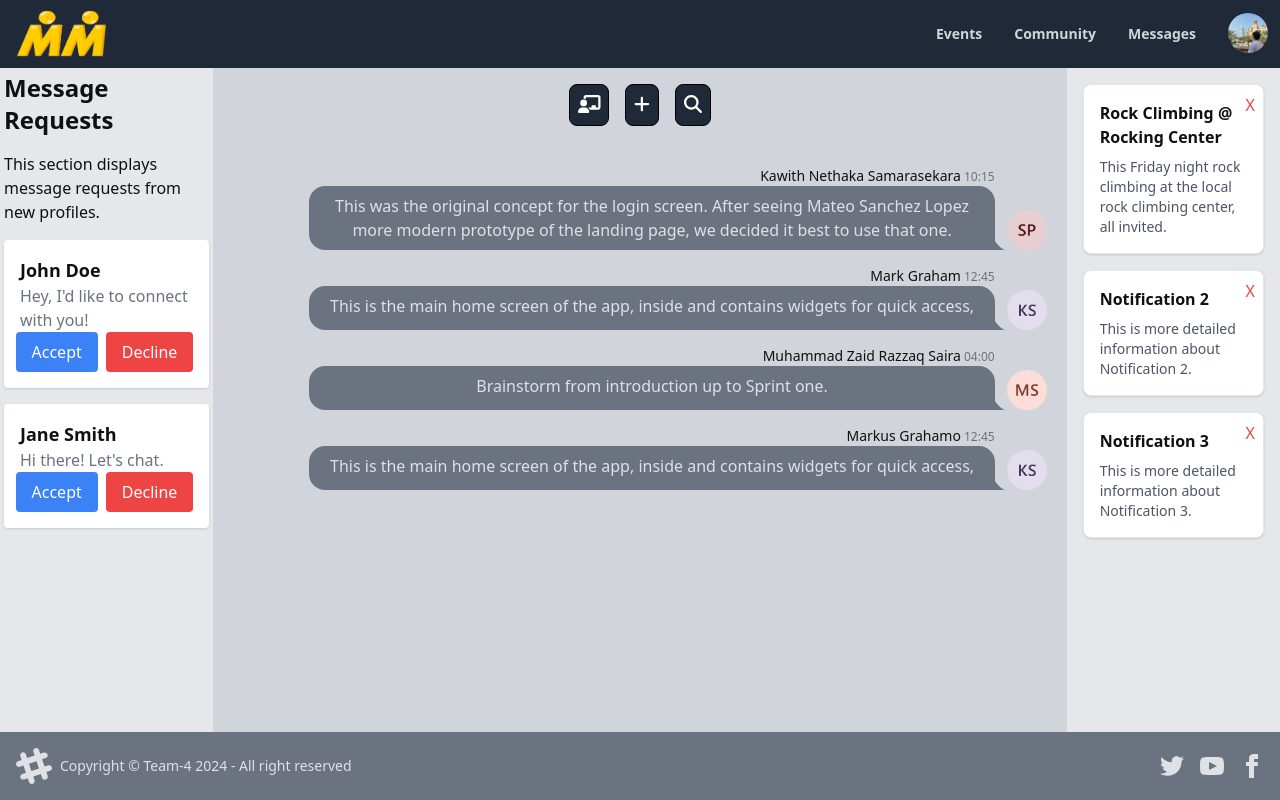
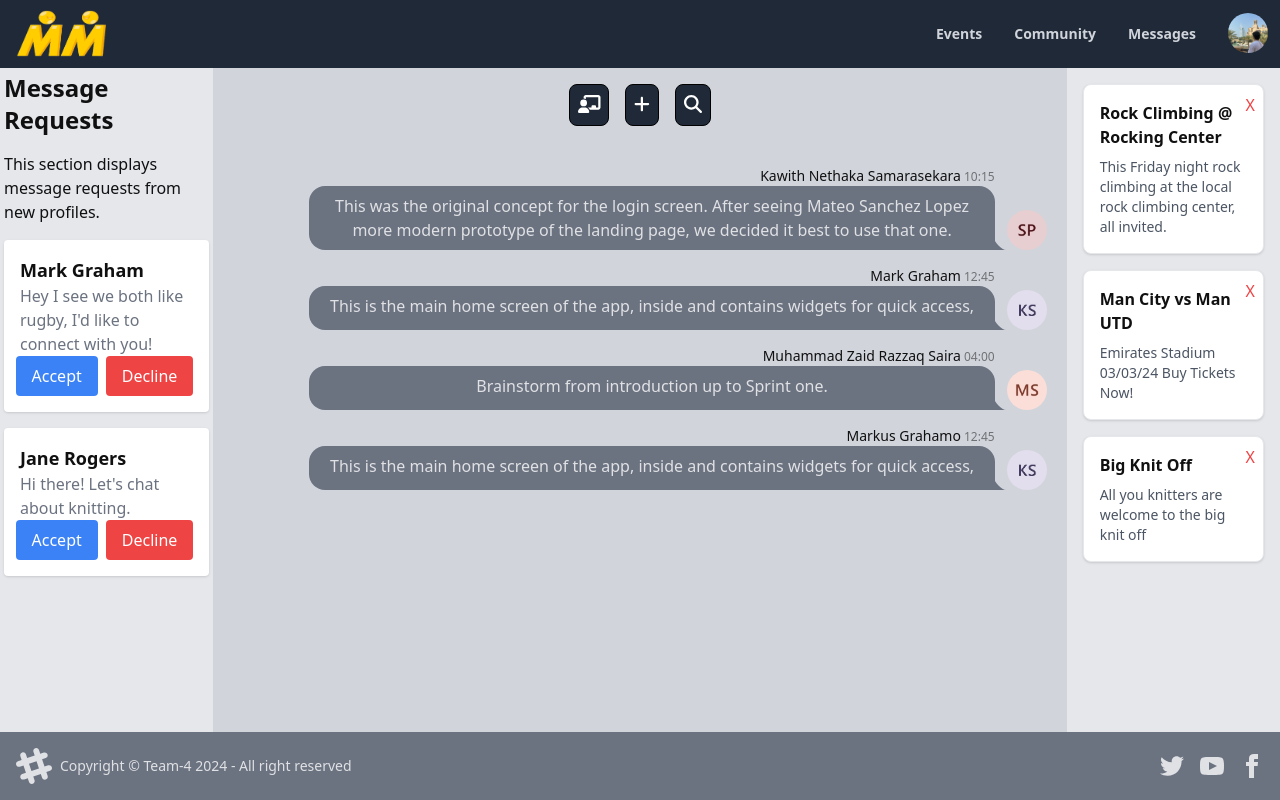
Before and after one commit to mateosanchezl/mmeet, a React (Vite) app: page /message in a window 1280 px wide. Built offline with nearby package versions, Linux system fonts and the light colour scheme.

Commit message:
Added original content to Message Left & Right Sidebar

```diff
--- a/src/components/Messages/LeftSidebar.jsx
+++ b/src/components/Messages/LeftSidebar.jsx
@@ -1,29 +1,35 @@
-import React from 'react';
+import React from "react";
 
 const LeftSidebar = () => {
   const messageRequests = [
     {
-            name: 'John Doe',
-            message: "Hey, I'd like to connect with you!"
+      name: "Mark Graham",
+      message: "Hey I see we both like rugby, I'd like to connect with you!",
     },
     {
-            name: 'Jane Smith',
-            message: "Hi there! Let's chat."
-        }
+      name: "Jane Rogers",
+      message: "Hi there! Let's chat about knitting.",
+    },
   ];
 
   return (
     <div className="sidebar p-1">
       <h2 className="text-2xl font-bold mb-4">Message Requests</h2>
-            <p className="mb-4">This section displays message requests from new profiles.</p>
+      <p className="mb-4">
+        This section displays message requests from new profiles.
+      </p>
       <div className="space-y-4">
         {messageRequests.map((request, index) => (
           <div key={index} className="bg-white p-4 rounded shadow">
             <h3 className="text-lg font-semibold">{request.name}</h3>
             <p className="text-gray-500">{request.message}</p>
             <div className="flex justify-end">
-                            <button className="px-4 py-2 bg-blue-500 text-white rounded">Accept</button>
-                            <button className="px-4 py-2 bg-red-500 text-white rounded ml-2">Decline</button>
+              <button className="px-4 py-2 bg-blue-500 text-white rounded">
+                Accept
+              </button>
+              <button className="px-4 py-2 bg-red-500 text-white rounded ml-2">
+                Decline
+              </button>
             </div>
           </div>
         ))}
--- a/src/components/Messages/RightSidebar.jsx
+++ b/src/components/Messages/RightSidebar.jsx
@@ -1,19 +1,33 @@
-import React, { useState } from 'react';
+import React, { useState } from "react";
 
 const RightSidebar = () => {
   const [notifications, setNotifications] = useState([
-        { id: 1, message: 'Rock Climbing @ Rocking Center', info: 'This Friday night rock climbing at the local rock climbing center, all invited.' },
-        { id: 2, message: 'Notification 2', info: 'This is more detailed information about Notification 2.' },
-        { id: 3, message: 'Notification 3', info: 'This is more detailed information about Notification 3.' },
+    {
+      id: 1,
+      message: "Rock Climbing @ Rocking Center",
+      info: "This Friday night rock climbing at the local rock climbing center, all invited.",
+    },
+    {
+      id: 2,
+      message: "Man City vs Man UTD",
+      info: "Emirates Stadium 03/03/24 Buy Tickets Now!",
+    },
+    {
+      id: 3,
+      message: "Big Knit Off",
+      info: "All you knitters are welcome to the big knit off",
+    },
   ]);
 
   const dismissNotification = (id) => {
-        setNotifications(notifications.filter(notification => notification.id !== id));
+    setNotifications(
+      notifications.filter((notification) => notification.id !== id)
+    );
   };
 
   return (
     <div className="right-sidebar p-4 space-y-4 bg-gray-200">
-            {notifications.map(notification => (
+      {notifications.map((notification) => (
         <div
           key={notification.id}
           className="notification flex justify-between items-start w-full p-4 bg-white border border-gray-200 rounded-lg shadow hover:bg-gray-50 relative"
@@ -23,8 +37,8 @@ const RightSidebar = () => {
             <p className="text-sm text-gray-600 mt-2">{notification.info}</p>
           </div>
           <button
-                        onClick={e => {
-                            e.stopPropagation(); // Prevents click from triggering any parent click handlers
+            onClick={(e) => {
+              e.stopPropagation();
               dismissNotification(notification.id);
             }}
             className="absolute top-0 right-0 m-2 text-red-500 hover:text-red-700"
```
Lines whose indentation alone changed are shown as unchanged.
